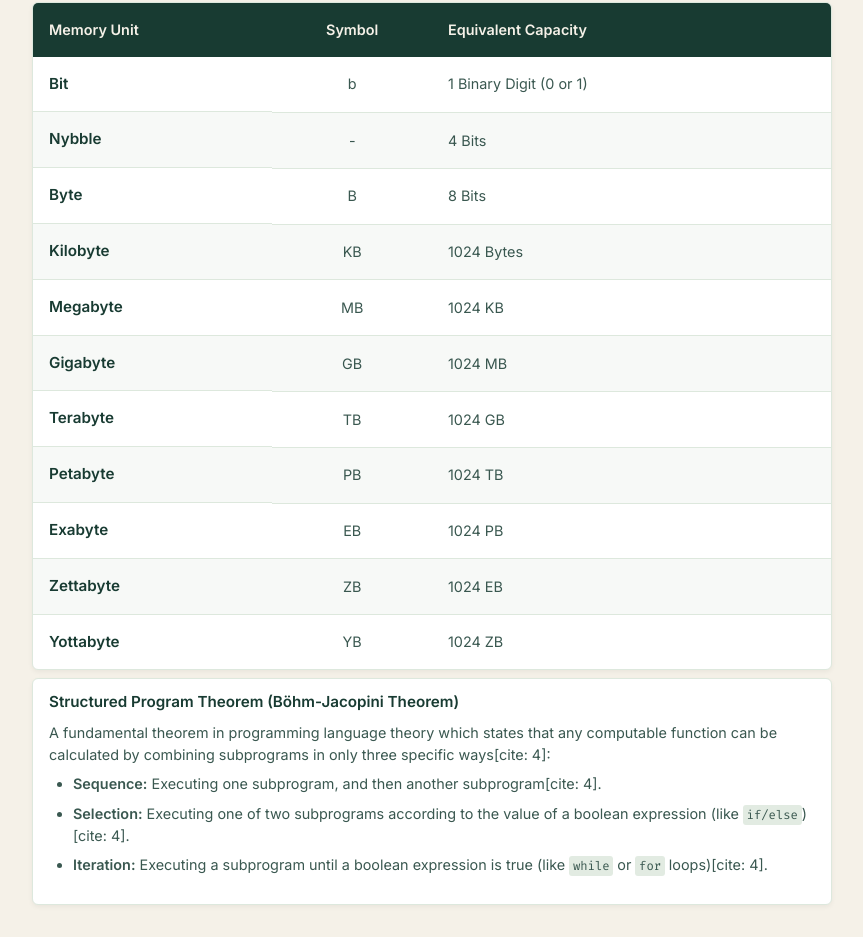
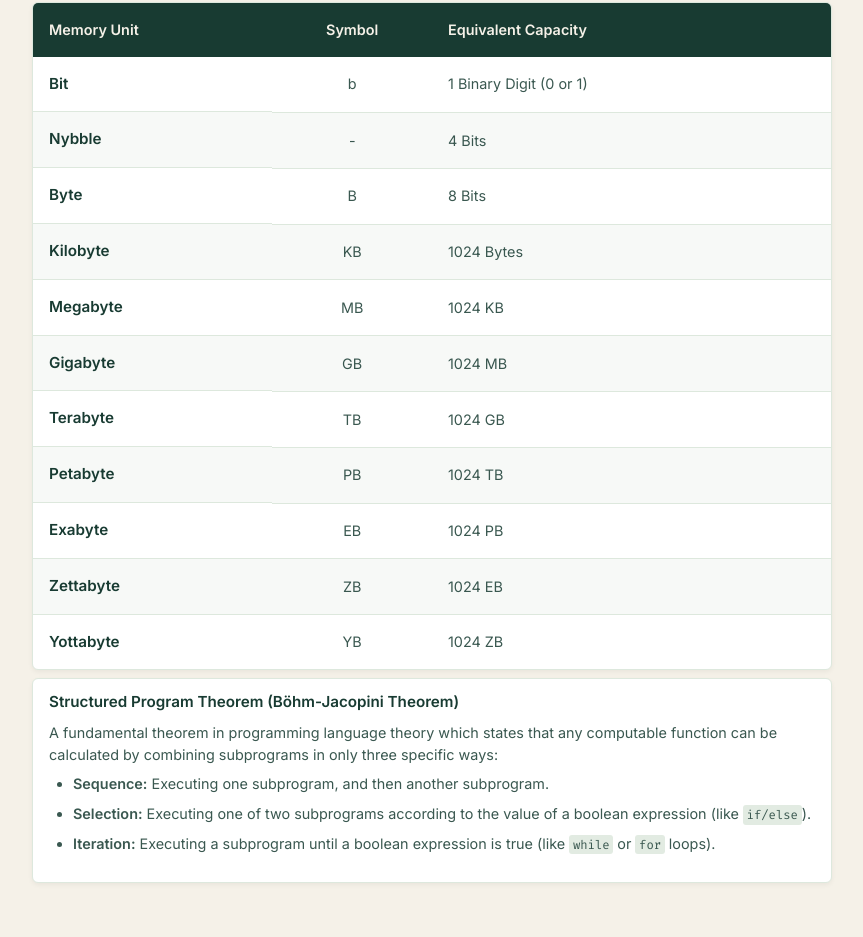
Before and after one commit to 22f3000814/22f3000814.github.io, a plain HTML site: page index.html in a window 1280 px wide. Shown: the part 5562-6499 px from the top of the page, without its empty margins (208-1071 px from the left). After the commit the page ends 6477 px from the top, so only its background shows below. Drawn offline with Linux system fonts and the light colour scheme.

Commit message:
Update index.html

```diff
--- a/index.html
+++ b/index.html
@@ -610,16 +610,16 @@ End;</code></pre>
 
 <div class="note-card">
         <span class="term">Structured Program Theorem (Böhm-Jacopini Theorem)</span>
-        <p class="def" style="margin-top: 0.5rem;">A fundamental theorem in programming language theory which states that any computable function can be calculated by combining subprograms in only three specific ways[cite: 4]:</p>
+        <p class="def" style="margin-top: 0.5rem;">A fundamental theorem in programming language theory which states that any computable function can be calculated by combining subprograms in only three specific ways:</p>
         <ul style="margin-top: 0.5rem; padding-left: 1.5rem;">
             <li class="def" style="margin-bottom: 0.5rem;">
-                <strong>Sequence:</strong> Executing one subprogram, and then another subprogram[cite: 4].
+                <strong>Sequence:</strong> Executing one subprogram, and then another subprogram.
             </li>
             <li class="def" style="margin-bottom: 0.5rem;">
-                <strong>Selection:</strong> Executing one of two subprograms according to the value of a boolean expression (like <code>if/else</code>)[cite: 4].
+                <strong>Selection:</strong> Executing one of two subprograms according to the value of a boolean expression (like <code>if/else</code>).
             </li>
             <li class="def" style="margin-bottom: 0;">
-                <strong>Iteration:</strong> Executing a subprogram until a boolean expression is true (like <code>while</code> or <code>for</code> loops)[cite: 4].
+                <strong>Iteration:</strong> Executing a subprogram until a boolean expression is true (like <code>while</code> or <code>for</code> loops).
             </li>
         </ul>
     </div>
```
